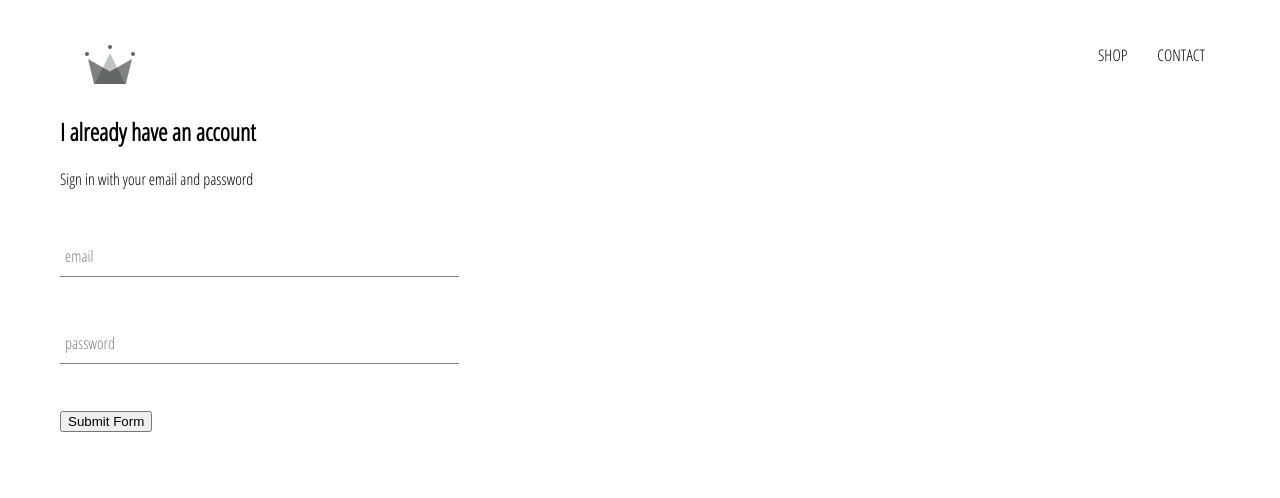
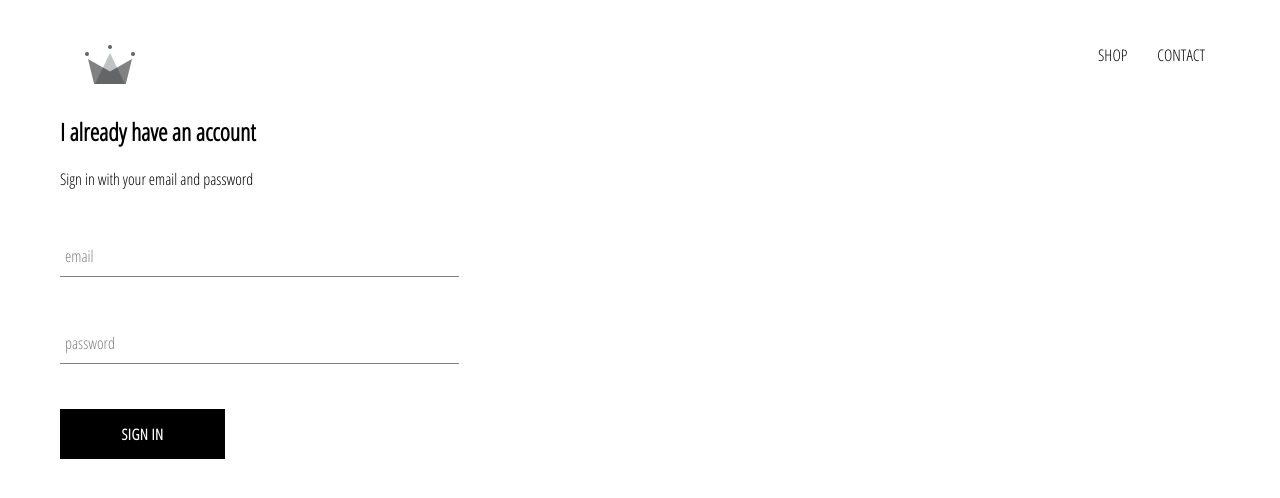
Before and after one commit to jondhill333/crown-clothing, a React (Create React App) app: page /signin in a window 1280 px wide. Shown: the top 498 px of the page. Built offline with nearby package versions, Linux system fonts and the light colour scheme.

Commit message:
custom button

```diff
--- /dev/null
+++ b/src/components/custom-button/custom-button.component.jsx
@@ -0,0 +1,11 @@
+import React from "react";
+
+import './custom-button.styles.scss';
+
+const CustomButton = ({ children, ...otherProps}) => (
+    <button className="custom-button" {...otherProps}>
+        {children}
+    </button>
+);
+
+export default CustomButton;
--- /dev/null
+++ b/src/components/custom-button/custom-button.styles.scss
@@ -0,0 +1,22 @@
+.custom-button {
+  min-width: 165px;
+  width: auto;
+  height: 50px;
+  letter-spacing: 0.5px;
+  line-height: 50px;
+  padding: 0 35px 0 35px;
+  font-size: 15px;
+  background-color: black;
+  color: white;
+  text-transform: uppercase;
+  font-family: 'Open Sans Condensed';
+  font-weight: bolder;
+  border: none;
+  cursor: pointer;
+
+  &:hover {
+    background-color: white;
+    color: black;
+    border: 1px solid black;
+  }
+}
--- a/src/components/sign-in/sign-in.component.jsx
+++ b/src/components/sign-in/sign-in.component.jsx
@@ -1,6 +1,7 @@
 import React from 'react';
 
 import FormInput from "../form-input/form-input.component";
+import CustomButton from '../custom-button/custom-button.component';
 
 import './sign-in.styles.scss';
 
@@ -50,8 +51,7 @@
                         label="password"
                         required
                     />
-                    <input type="submit" value="Submit Form" />
-
+                    <CustomButton type="submit">Sign In</CustomButton>
                 </form>
             </div>
 
--- a/src/components/sign-in/sign-in.styles.scss
+++ b/src/components/sign-in/sign-in.styles.scss
@@ -1,4 +1,9 @@
 .sign-in {
  width: 30vw;
+ disply: flex;
+ flex-direction: column;
 
+    .title {
+        margin:10px 0;
+    }
 }
```
